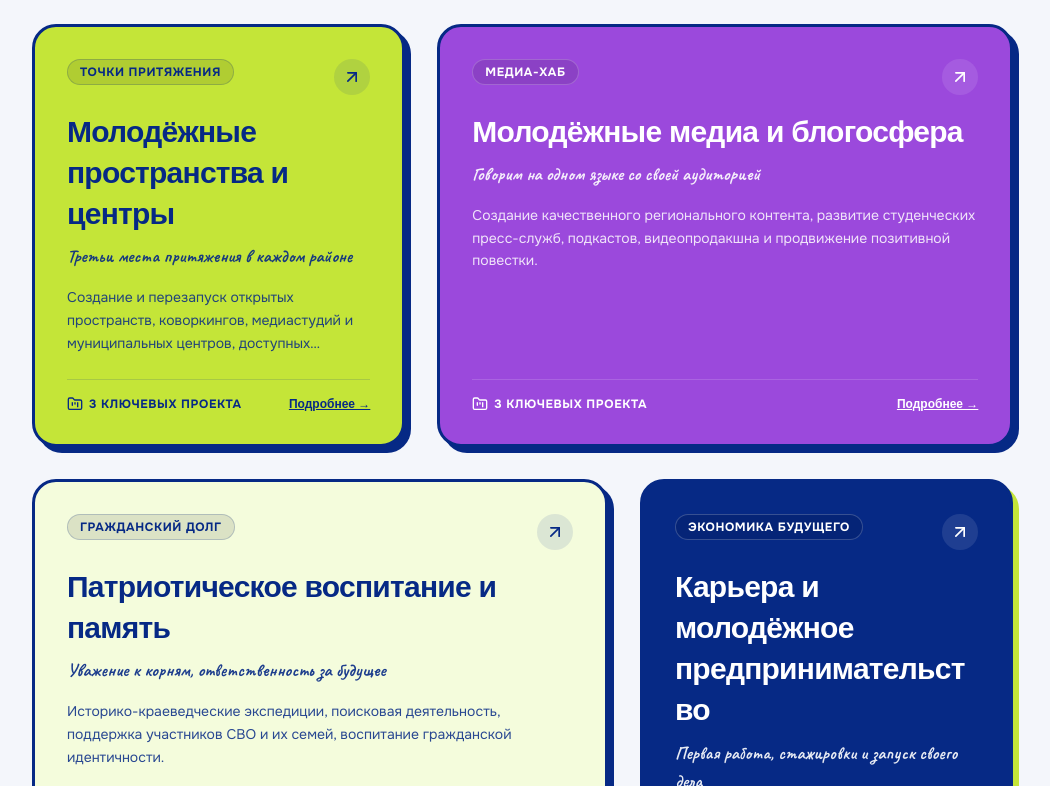
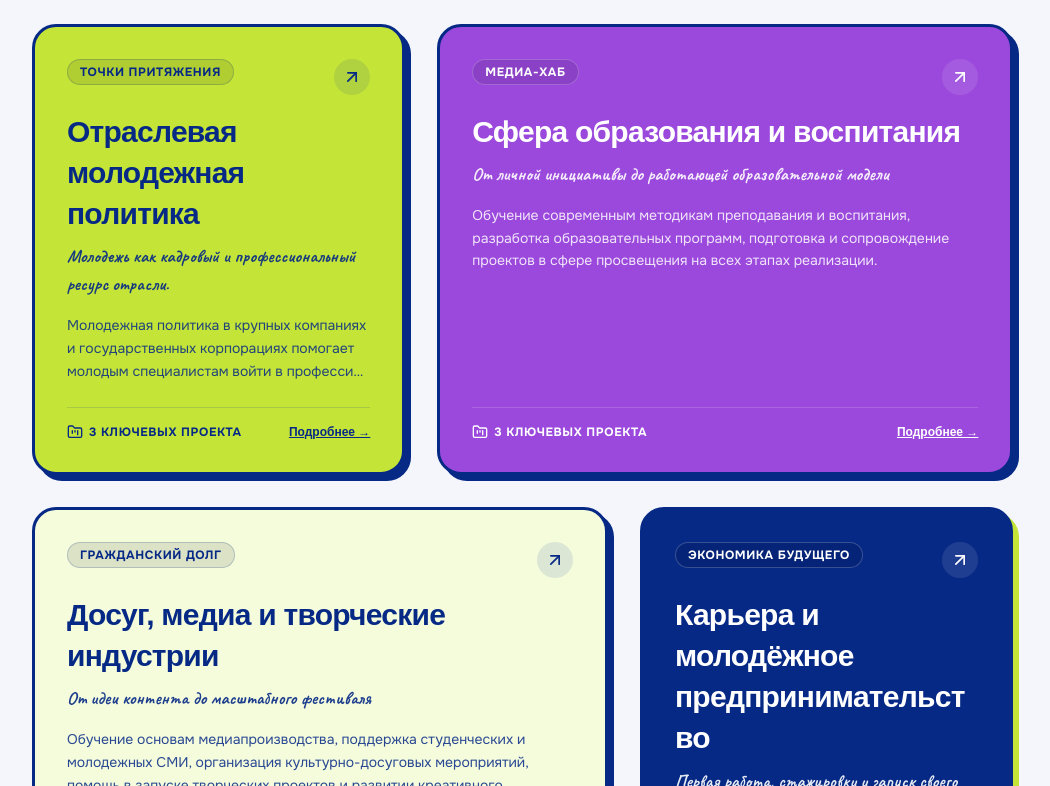
Before and after one commit to VG507/ORM_RO_site, a React (Vite) app: page / in a window 1280 px wide. Shown: the part 5634-6420 px from the top of the page, without its empty margins (16-1066 px from the left). Built offline with nearby package versions, Linux system fonts and the light colour scheme; a web font is replaced by a local one.

Commit message:
Update industry, education and creative direction cards

```diff
--- a/src/components/DirectionGrid.tsx
+++ b/src/components/DirectionGrid.tsx
@@ -97,7 +97,7 @@ export const DirectionGrid: React.FC = () => {
                     {item.tagline}
                   </p>
 
-                  <p className={`text-xs sm:text-sm opacity-85 leading-relaxed mb-6 ${item.id === 'projects-grants' || item.id === 'volunteering' ? '' : 'line-clamp-3'}`}>
+                  <p className={`text-xs sm:text-sm opacity-85 leading-relaxed mb-6 ${item.id === 'volunteering' ? '' : 'line-clamp-3'}`}>
                     {item.description}
                   </p>
                 </div>
@@ -105,7 +105,7 @@ export const DirectionGrid: React.FC = () => {
                 <div className="pt-4 border-t border-current/15 flex items-center justify-between">
                   <span className="text-xs font-bold uppercase tracking-wider flex items-center gap-1.5">
                     <FolderKanban className="w-4 h-4" />
-                    {item.keyProjects.length} ключевых {item.keyProjects.length === 2 ? 'формата' : 'проекта'}
+                    {item.keyProjects.length === 1 ? '1 ключевой формат' : `${item.keyProjects.length} ключевых ${item.keyProjects.length === 2 ? 'формата' : 'проекта'}`}
                   </span>
                   <span className="text-xs underline font-display font-bold group-hover:translate-x-1 transition-transform">
                     Подробнее →
--- a/src/data/directionsData.ts
+++ b/src/data/directionsData.ts
@@ -33,49 +33,49 @@ export const directionsData: Direction[] = [
   },
   {
     id: 'spaces-infrastructure',
-    title: 'Молодёжные пространства и центры',
-    tagline: 'Третьи места притяжения в каждом районе',
-    description: 'Создание и перезапуск открытых пространств, коворкингов, медиастудий и муниципальных центров, доступных каждому подростку и молодому специалисту.',
+    title: 'Отраслевая молодежная политика',
+    tagline: 'Молодежь как кадровый и профессиональный ресурс отрасли.',
+    description: 'Молодежная политика в крупных компаниях и государственных корпорациях помогает молодым специалистам войти в профессию, получить практический опыт, развивать компетенции и участвовать в отраслевых проектах. Важную роль играют молодежные советы, наставничество, стажировки и программы профориентации.',
     colorScheme: 'lime',
     size: 'medium',
     badge: 'Точки притяжения',
     keyProjects: [
-      'Стандарт открытых молодёжных центров',
-      'Сеть коворкингов в 55 муниципалитетах',
-      'Мобильные молодёжные бригады'
+      'РОСТЕЛЕКОМ — Стажировки',
+      'Молодёжный совет',
+      '«Кадровый резерв»'
     ],
     targetAudience: 'Резиденты пространств, творческая молодёжь'
   },
   {
     id: 'media-communications',
-    title: 'Молодёжные медиа и блогосфера',
-    tagline: 'Говорим на одном языке со своей аудиторией',
-    description: 'Создание качественного регионального контента, развитие студенческих пресс-служб, подкастов, видеопродакшна и продвижение позитивной повестки.',
+    title: 'Сфера образования и воспитания',
+    tagline: 'От личной инициативы до работающей образовательной модели',
+    description: 'Обучение современным методикам преподавания и воспитания, разработка образовательных программ, подготовка и сопровождение проектов в сфере просвещения на всех этапах реализации.',
     colorScheme: 'purple',
     size: 'featured',
     badge: 'Медиа-хаб',
     keyProjects: [
-      'Донской молодёжный медиацентр',
-      'Школа визуального сторителлинга',
-      'Региональный подкаст «Спецы Дона»'
+      'Региональный проект «Педагоги и наставники»',
+      'Проектные интенсивы по воспитательной работе',
+      'Региональный грантовый конкурс «За успехи в воспитании»'
     ],
-    targetAudience: 'Копирайтеры, дизайнеры, фотографы, блогеры',
+    targetAudience: 'Молодые педагоги, студенты педагогических направлений, методисты, авторы образовательных инициатив 14–35 лет.',
     image: `${import.meta.env.BASE_URL}assets/hero-specialist.png`
   },
   {
     id: 'patriotism',
-    title: 'Патриотическое воспитание и память',
-    tagline: 'Уважение к корням, ответственность за будущее',
-    description: 'Историко-краеведческие экспедиции, поисковая деятельность, поддержка участников СВО и их семей, воспитание гражданской идентичности.',
+    title: 'Досуг, медиа и творческие индустрии',
+    tagline: 'От идеи контента до масштабного фестиваля',
+    description: 'Обучение основам медиапроизводства, поддержка студенческих и молодежных СМИ, организация культурно-досуговых мероприятий, помощь в запуске творческих проектов и развитии креативного предпринимательства',
     colorScheme: 'light',
     size: 'medium',
     badge: 'Гражданский долг',
     keyProjects: [
-      'Поисковое движение на Дону',
-      'Военно-патриотические слеты',
-      'Проект «Диалоги с героями»'
+      'Центр креативных индустрий (ЦКИ)',
+      'Донской молодёжный медиацентр',
+      'ГАУ РО «Агентство развития молодёжных инициатив»'
     ],
-    targetAudience: 'Юнармейцы, кадеты, студенты, поисковики'
+    targetAudience: 'Молодые журналисты, блогеры, дизайнеры, организаторы событий, творческие объединения и студенческие медиацентры'
   },
   {
     id: 'career-entrepreneurship',
```
